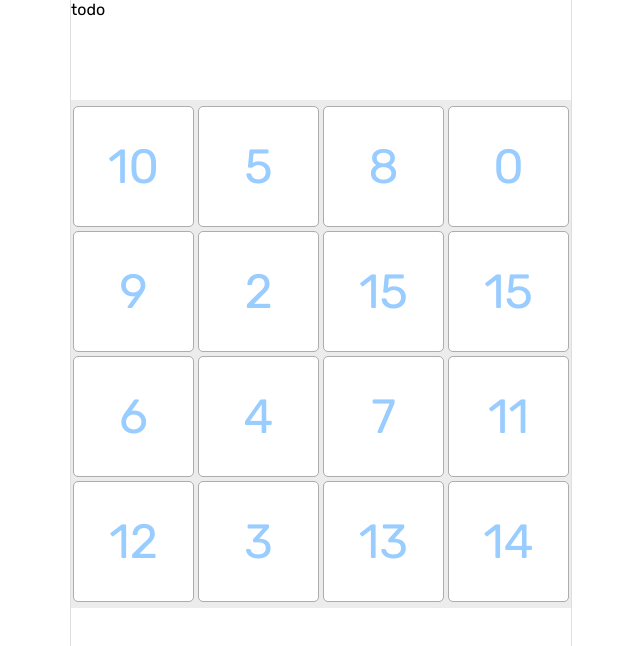
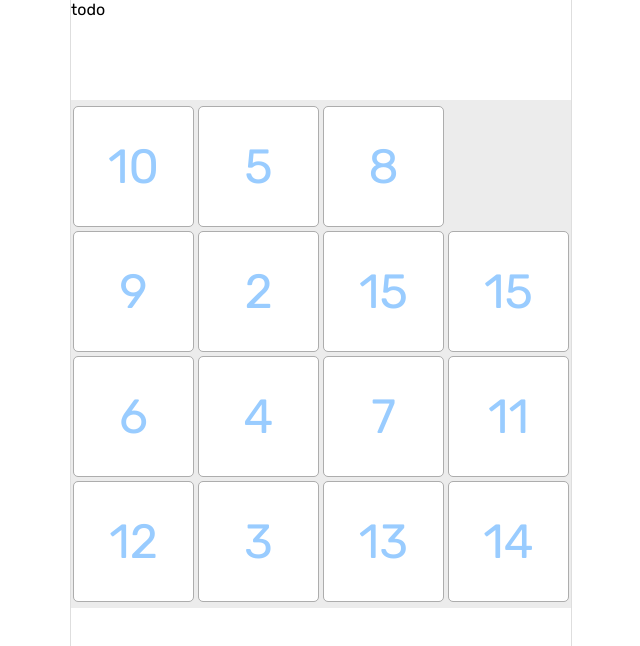
Before and after one commit to kis0421/react-sliding-puzzle-game, a React app: page / in a window 1280 px wide. Shown: the top 646 px of the page, without its empty margins (319-959 px from the left). Built offline with nearby package versions, Linux system fonts and the light colour scheme.

Commit message:
tileNumber 0이면  빈칸으로 나오도록

```diff
--- a/package.json
+++ b/package.json
@@ -12,6 +12,7 @@
   "author": "",
   "license": "ISC",
   "dependencies": {
+    "classnames": "^2.3.1",
     "react": "^17.0.2",
     "react-dom": "^17.0.2"
   },
--- a/src/components/Tile.tsx
+++ b/src/components/Tile.tsx
@@ -1,9 +1,10 @@
 import * as React from "react";
+import classnames from "classnames";
 
 const Tile = (props: { tileNumber: number }) => {
   const { tileNumber } = props;
 
-  return <div className="tile">
+  return <div className={classnames("tile", { "tile-hide": tileNumber === 0 })} >
     <span>{tileNumber}</span>
   </div>
 }
--- a/src/css/index.css
+++ b/src/css/index.css
@@ -46,5 +46,7 @@
   position: absolute;
   font-size: 3em;
   color:#99ccff;;
-
 }
+.tile-hide{
+  visibility: hidden;
+}
```
Also changed, not shown: 1 other file (tests, documents, lock files or other folders).
